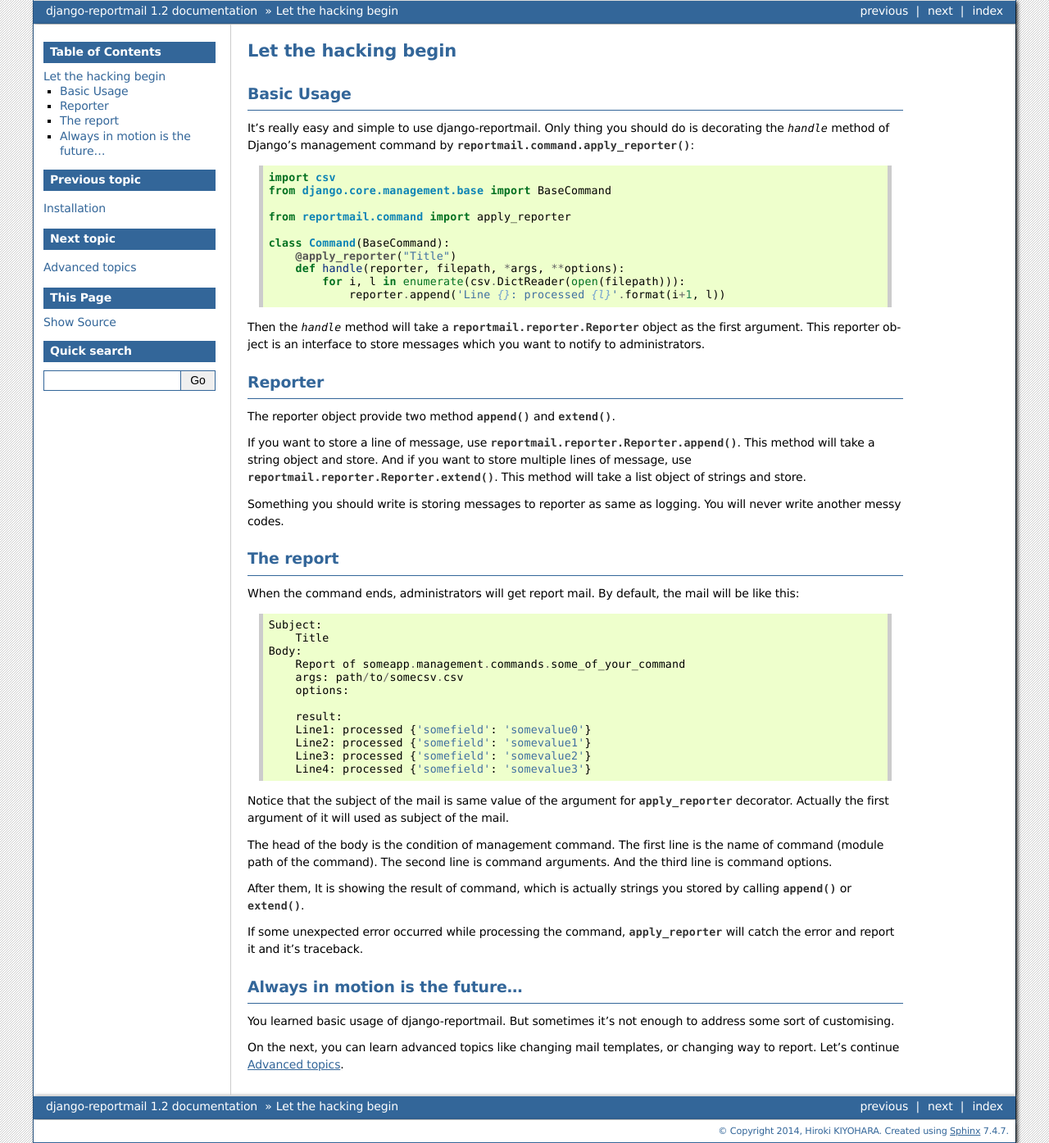
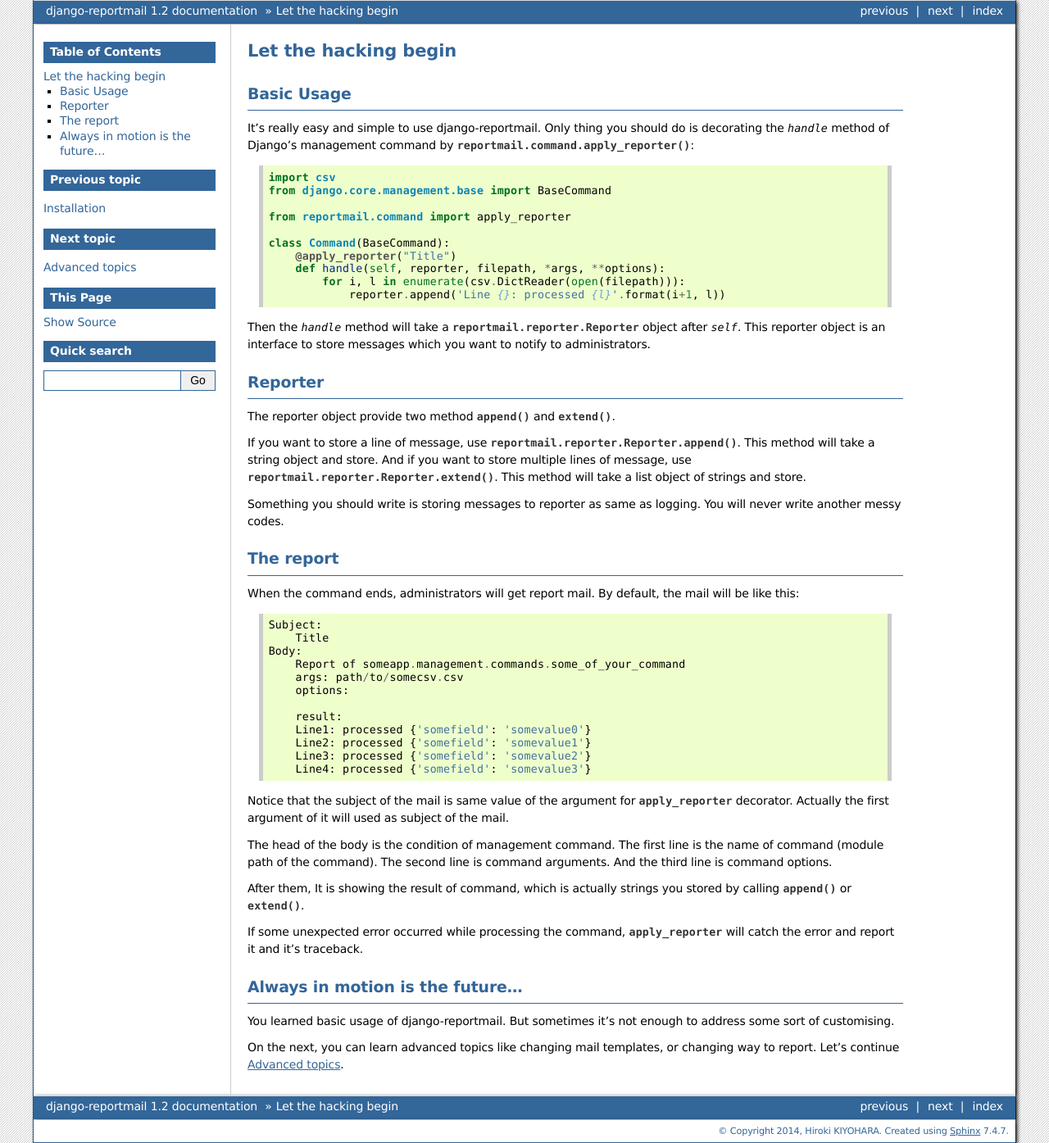
Before and after one commit to hirokiky/django-reportmail, a Sphinx documentation site: the page built from docs/source/intro.rst, in a window 1280 px wide. Shown: the whole page at 82% size. Built offline with Sphinx 7.4.7, drawn with Linux system fonts in a browser that asks for light colours.

Commit message:
Fixed wrong documentation
handle method will take `self` as the first argument, not reporter object

```diff
--- a/README.rst
+++ b/README.rst
@@ -24,7 +24,7 @@ Just thing you should do is decorating `handle` method by `apply_reporter` metho
 
     class Command(BaseCommand):
         @apply_reporter("Title")
-        def handle(reporter, filepath, *args, **options):
+        def handle(self, reporter, filepath, *args, **options):
             for i, l in enumerate(csv.DictReader(open(filepath))):
                 reporter.append('Line {}: processed {}'.format(i+1, l))
 
--- a/docs/source/advanced.rst
+++ b/docs/source/advanced.rst
@@ -19,7 +19,7 @@ for :func:`apply_reporter() <reportmail.command.apply_reporter()>`:
 
     class Command(BaseCommand):
         @apply_reporter("Title", template='yourapp/dataimport_report.txt')
-        def handle(reporter, *args, **options):
+        def handle(self, reporter, *args, **options):
             pass
 
 By default, it uses `reportmail/command_report.txt`.
@@ -51,7 +51,7 @@ you can use :func:`reportmail.reporter.console_committer()` like this:
 
     >>> class Command(BaseCommand):
     ...     @apply_reporter("Title", committer=console_committer)
-    ...     def handle(reporter, *args, **kwargs):
+    ...     def handle(self, reporter, *args, **kwargs):
 
 django-reportmail provides two committer functions from it's own:
 
--- a/docs/source/intro.rst
+++ b/docs/source/intro.rst
@@ -17,12 +17,12 @@ by :func:`reportmail.command.apply_reporter()`:
 
     class Command(BaseCommand):
         @apply_reporter("Title")
-        def handle(reporter, filepath, *args, **options):
+        def handle(self, reporter, filepath, *args, **options):
             for i, l in enumerate(csv.DictReader(open(filepath))):
                 reporter.append('Line {}: processed {l}'.format(i+1, l))
 
 
-Then the `handle` method will take a :class:`reportmail.reporter.Reporter` object as the first argument.
+Then the `handle` method will take a :class:`reportmail.reporter.Reporter` object after `self`.
 This reporter object is an interface to store messages which you want to notify to administrators.
 
 Reporter
```
Also changed, not shown: 1 other file.
